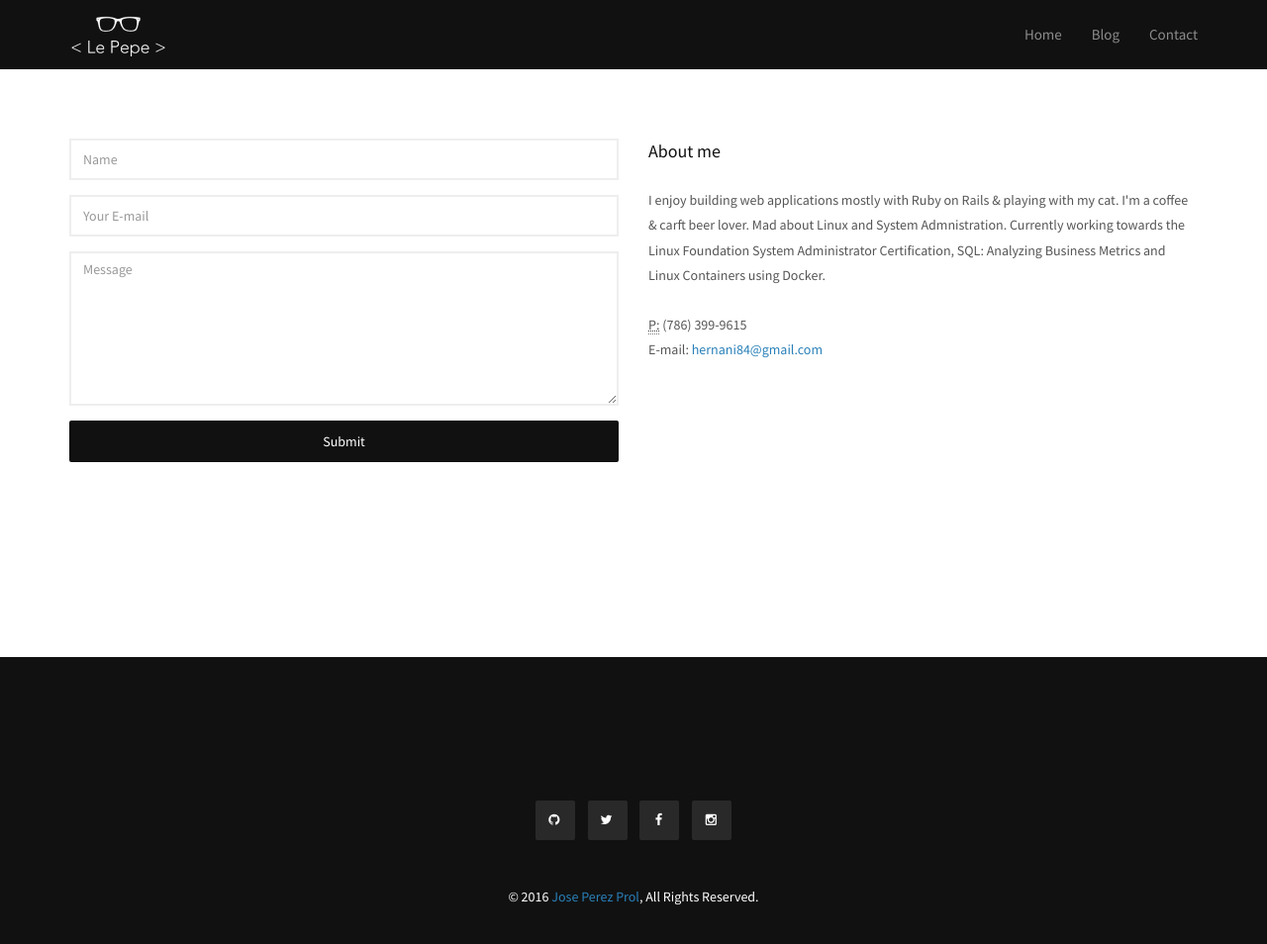
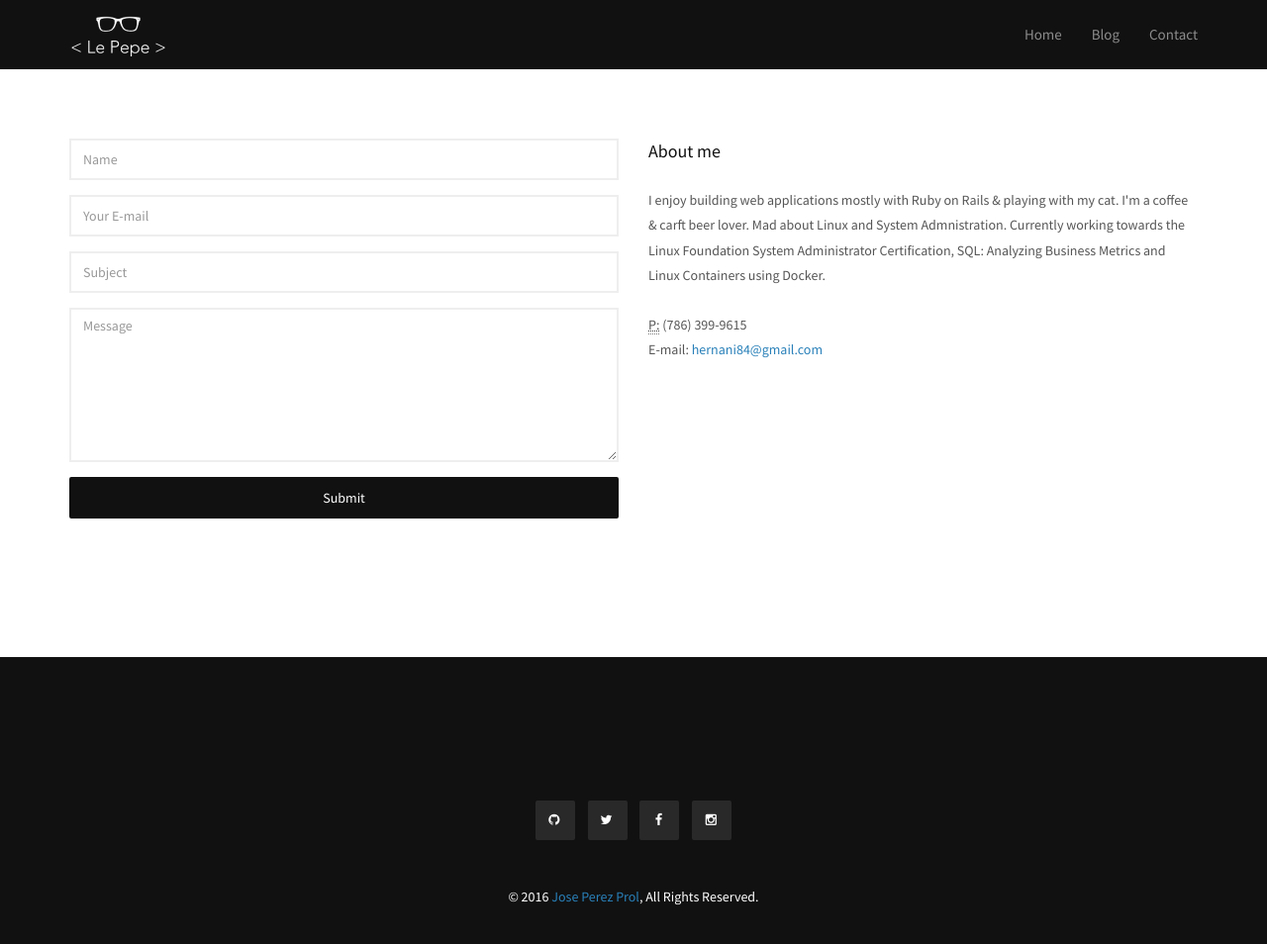
Before and after one commit to lepepe/lepepe.github.io, a Jekyll site: the page built from contact.md, in a window 1280 px wide and 1059 px high. Shown: the top 954 px of the window at 99% size. Built offline with Jekyll 4.4.1, drawn with Linux system fonts in a browser that asks for light colours.

Commit message:
Fixed contact form, added method post

```diff
--- a/_includes/contact.html
+++ b/_includes/contact.html
@@ -3,19 +3,24 @@
     <div class="row">
 
       <div class="col-sm-6 wow fadeInUp">
-        <form action="https://lepepe-contact-form.herokuapp.com/send" class="m-b-sm-70" novalidate="">
+        <form action="https://lepepe-contact-form.herokuapp.com/send" id="contact-form" class="m-b-sm-70" novalidate="" method="POST">
           <div class="form-group">
             <label class="sr-only" for="cname">Name</label>
-            <input type="text" name="name" class="form-control" placeholder="Name" required>
+            <input type="text" name="name" class="form-control" placeholder="Name" required="" data-validation-required-message="Please enter your name.">
             <p class="help-block text-danger"></p>
           </div>
           <div class="form-group">
             <label class="sr-only" for="cemail">Your Email</label>
-            <input type="email" name="email" class="form-control" placeholder="Your E-mail" required>
+            <input type="email" name="email" class="form-control" placeholder="Your E-mail" required="" data-validation-required-message="Please enter your email address.">
             <p class="help-block text-danger"></p>
           </div>
           <div class="form-group">
-            <textarea class="form-control" name="message" rows="7" placeholder="Message" required></textarea>
+            <label class="sr-only" for="subject">Subject</label>
+            <input type="text" name="subject" class="form-control" placeholder="Subject" required="" data-validation-required-message="Please enter your subject.">
+            <p class="help-block text-danger"></p>
+          </div>
+          <div class="form-group">
+            <textarea class="form-control" name="message" rows="7" placeholder="Message" required="" data-validation-required-message="Please enter your message."></textarea>
             <p class="help-block text-danger"></p>
           </div>
           <div class="text-center">
```
